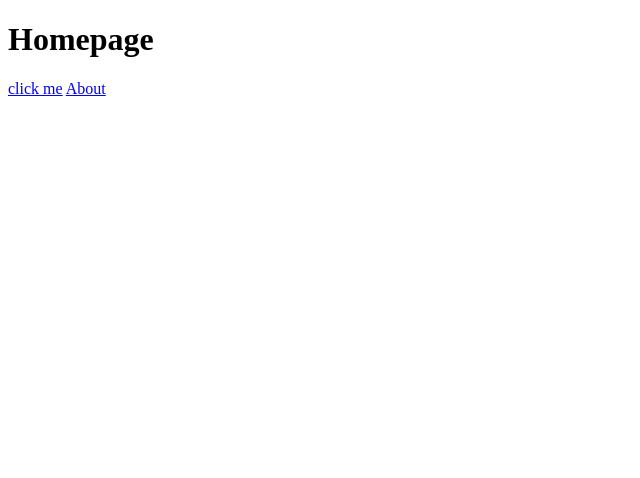
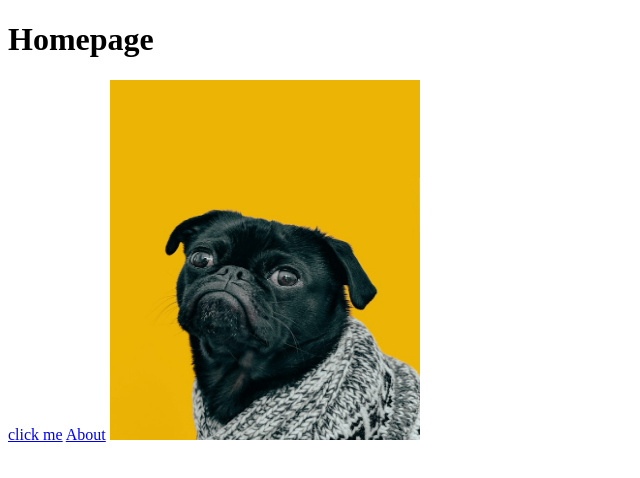
Before and after one commit to Crackazaurus/html-links-and-images, a plain HTML site: page index.html in a window 1280 px wide. Shown: the whole page, without its empty margins (0-640 px from the left). Drawn offline with Linux system fonts and the light colour scheme.

Commit message:
add images to homepage
The homepage needs images and this is the best way to add them with
alt text and size.

```diff
--- a/index.html
+++ b/index.html
@@ -7,6 +7,8 @@
     <a href="https://www.theodinproject.com/about" target="_blank" rel="noopener noreferrer">click me</a>
 
     <a href="./pages/about.html">About</a>
+
+    <img src="./images/dogo.jpg" alt="Foto Dogo" height="360" width="310">
     </body>
     </head>
 </html>
```
Also changed, not shown: pages/about.html (+1 -1 lines), images/dogo.jpg (added).
